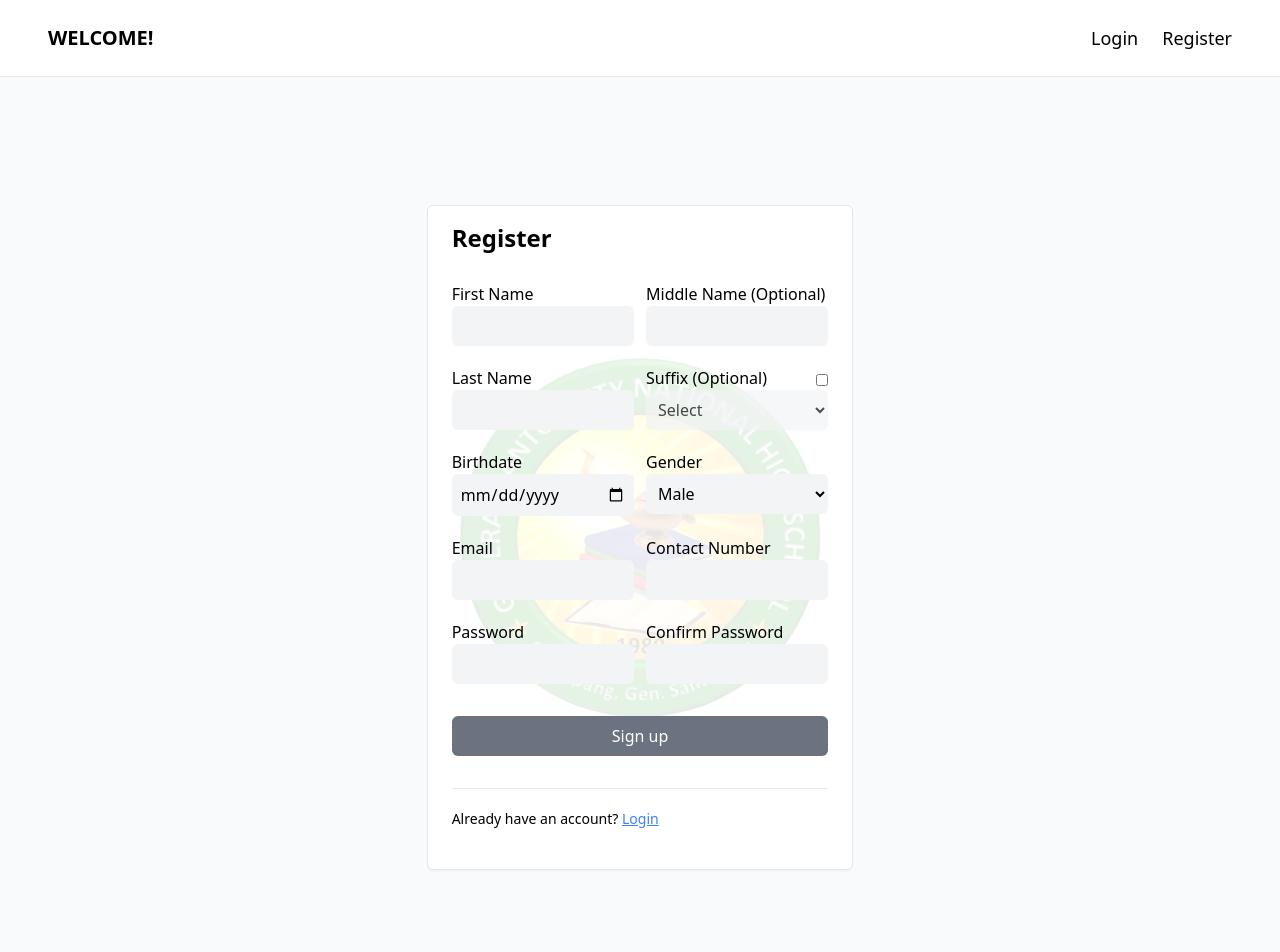
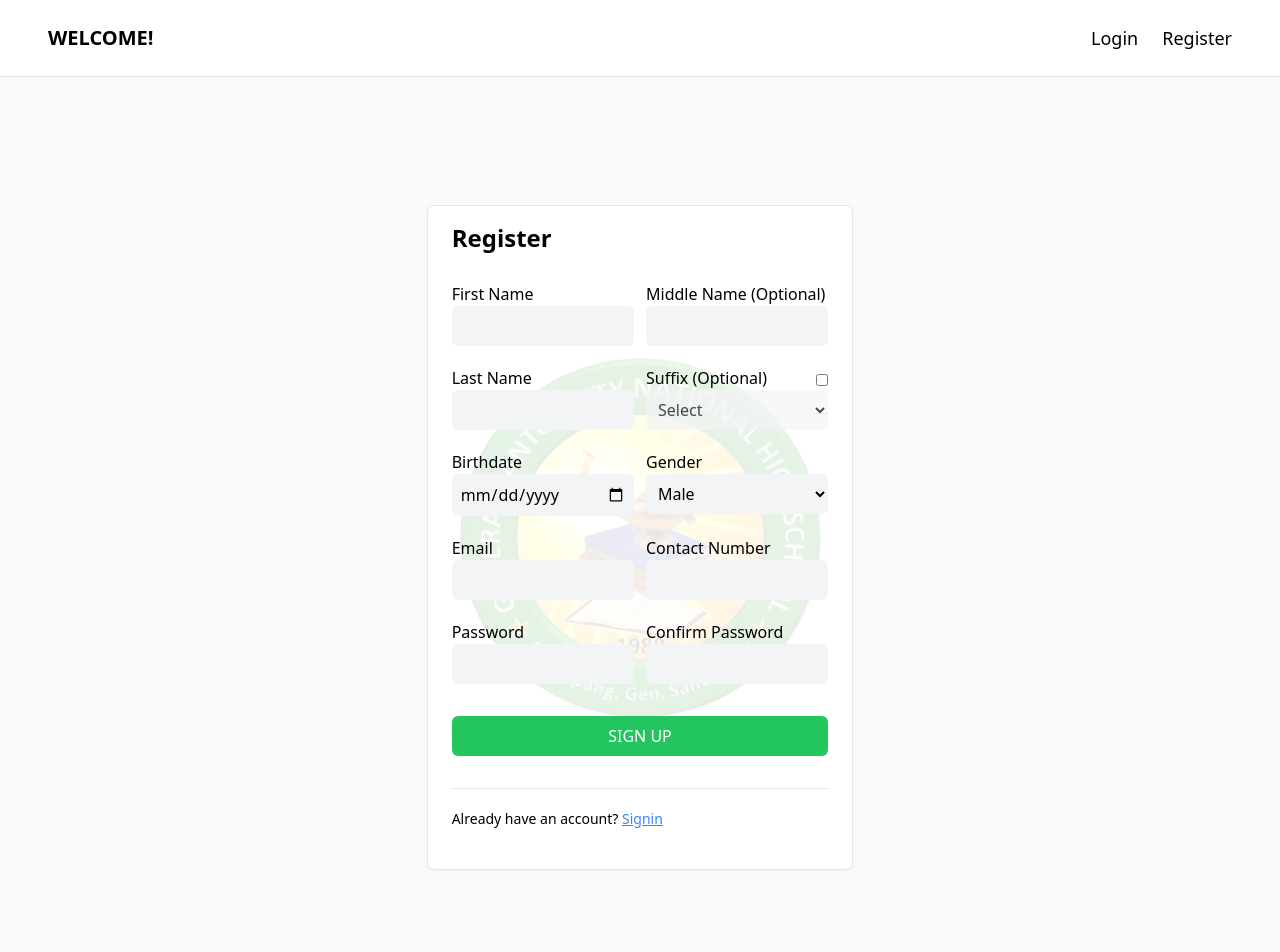
Before and after one commit to cur1ousFranz/QCBASNS-MERN, a React (Create React App) app in the folder client/: page /register in a window 1280 px wide. Shown: the top 952 px of the page. Built offline with nearby package versions, Linux system fonts and the light colour scheme.

Commit message:
add spinner when submitting form

```diff
--- a/client/src/views/Login.jsx
+++ b/client/src/views/Login.jsx
@@ -8,28 +8,31 @@ export default function Login() {
   const [password, setPassword] = useState("");
   const [error, setError] = useState(null);
   const { dispatch } = useContext(AuthContext);
+  const [isLoading, setIsLoading] = useState(false);
 
   const submitForm = async (e) => {
     e.preventDefault();
     setError(null);
 
     try {
+      setIsLoading(true);
       const response = await axiosClient.post("/user", { email, password });
       const data = response.data;
       if (response.status === 200) {
         dispatch({ type: "LOGIN", payload: data });
         localStorage.setItem("user", JSON.stringify(data));
       }
+      setIsLoading(false);
     } catch (error) {
       if (error.response.data.error) {
         setError(error.response.data.error);
+        setIsLoading(false);
       }
-      console.log(error);
     }
   };
 
   return (
-    <div class="relative py-32 bg-slate-50" style={{ minHeight: "100vh"}}>
+    <div className="relative py-32 bg-slate-50" style={{ minHeight: "100vh" }}>
       <div className="relative border mx-auto shadow-sm rounded-md px-6 py-4 w-96 bg-white">
         <div
           className="absolute inset-0 z-0 opacity-20"
@@ -38,8 +41,8 @@ export default function Login() {
             backgroundRepeat: "no-repeat",
             backgroundPosition: "right",
             backgroundSize: "90%",
-            backgroundPositionY: 'center',
-            backgroundPositionX: 'center'
+            backgroundPositionY: "center",
+            backgroundPositionX: "center",
           }}
         ></div>
         <div className="relative z-10">
@@ -81,14 +84,27 @@ export default function Login() {
                   Forgot pasword?
                 </p>
               </div>
-              <button className="px-2 py-2 w-full rounded-md text-white bg-gray-500 hover:bg-gray-400">
-                Sign in
+              <button
+                className="px-2 py-2 w-full rounded-md text-white bg-green-500 hover:bg-green-400"
+                disabled={isLoading}
+              >
+                {isLoading ? (
+                  <div className="flex justify-center">
+                    <img
+                      className="animate-spin"
+                      src="/img/loading.svg"
+                      alt=""
+                    />
+                  </div>
+                ) : (
+                  <p className="uppercase">Sign in</p>
+                )}
               </button>
               <hr />
               <p className="text-sm ">
                 Don't have an account yet?{" "}
                 <Link to={"/register"} className="underline text-blue-500">
-                  Register
+                  Signup
                 </Link>
               </p>
             </div>
--- a/client/src/views/Register.jsx
+++ b/client/src/views/Register.jsx
@@ -38,6 +38,7 @@ export const Register = () => {
   const [birthDateErrorMessage, setBirthDateErrorMessage] = useState("");
   const [passwordErrorMessage, setPasswordErrorMessage] = useState("");
   const [hasErrors, setHasErrors] = useState(false);
+  const [isLoading, setIsLoading] = useState(false);
 
   const submitSignup = async (e) => {
     e.preventDefault();
@@ -55,7 +56,7 @@ export const Register = () => {
     setPasswordErrorMessage("");
     setContactNumberErrorMessage("");
     setHasErrors(false);
-    setErrorMessages("")
+    setErrorMessages("");
 
     if (!firstName) {
       setFirstNameErrorMessage(() => "First Name is required.");
@@ -99,6 +100,7 @@ export const Register = () => {
     const currentSuffix = showSuffix === false ? suffix : "";
     if (!hasErrors) {
       try {
+        setIsLoading(true);
         const data = await registerAdviser(
           firstName,
           middleName,
@@ -114,6 +116,7 @@ export const Register = () => {
         dispatch({ type: "LOGIN", payload: data });
         localStorage.setItem("user", JSON.stringify(data));
         Alert("Registation successful");
+        setIsLoading(false);
       } catch (error) {
         if (error.response.data.errorFields) {
           const errorFields = error.response.data.errorFields;
@@ -130,6 +133,7 @@ export const Register = () => {
             setErrorEmail(true);
           }
         }
+        setIsLoading(false);
       }
     }
   };
@@ -313,15 +317,25 @@ export const Register = () => {
                 </div>
               </div>
               <div className="py-3">
-                <button className="px-2 py-2 w-full rounded-md text-white bg-gray-500 hover:bg-gray-400">
-                  Sign up
+                <button className="px-2 py-2 w-full rounded-md text-white bg-green-500 hover:bg-green-400">
+                  {isLoading ? (
+                    <div className="flex justify-center">
+                      <img
+                        className="animate-spin"
+                        src="/img/loading.svg"
+                        alt=""
+                      />
+                    </div>
+                  ) : (
+                    <p className="uppercase">Sign up</p>
+                  )}
                 </button>
               </div>
               <hr />
               <p className="text-sm ">
                 Already have an account?{" "}
                 <Link to={"/login"} className="underline text-blue-500">
-                  Login
+                  Signin
                 </Link>
               </p>
             </div>
```
